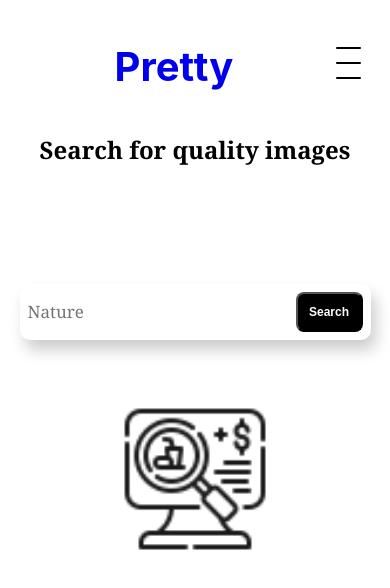
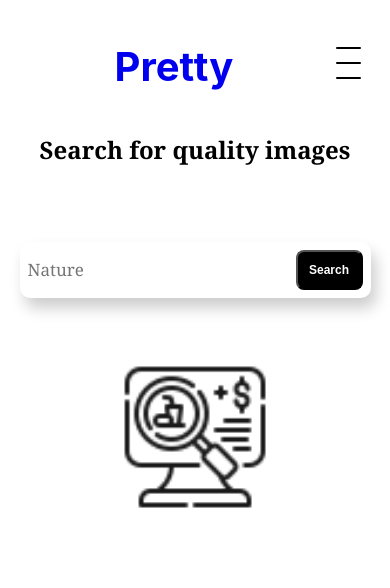
Before and after one commit to johnomeyo/pretty, a React (Create React App) app: page /search in a window 390 px wide. Shown: the top 588 px of the page. Built offline with nearby package versions, Linux system fonts and the light colour scheme; the HTML template or start-up script is replaced by a standard one.

Commit message:
fixed the search page

```diff
--- a/src/Components/Grid.css
+++ b/src/Components/Grid.css
@@ -1,4 +1,5 @@
 .grid-container {
+  width: 100dvb;
   margin: 2rem;
   display: grid;
   grid-template-columns: repeat(auto-fit, minmax(400px, 1fr));
@@ -11,7 +12,6 @@
 .grid-item img {
   width: 100%;
   height: 100%;
-  /* object-fit: fill; */
 }
 @media (max-width: 525px) {
   .grid-container {
--- a/src/Components/Search.css
+++ b/src/Components/Search.css
@@ -67,4 +67,10 @@
     width: 30px;
     padding: 0px;
   }
+  .search-suggestions {
+    width: auto;
+  }
+  .padding-div{
+    height: 5dvh;
+  }
 }
--- a/src/Components/SearchComponent.jsx
+++ b/src/Components/SearchComponent.jsx
@@ -40,9 +40,7 @@
         `https://api.unsplash.com/search/photos/?client_id=F00UCpYu88LP7MuIWVdSHaf8gM3udxMOEo6QMHwZNzc&query=${inputValue}`
       );
       const data = response.data.results;
-      // setImages((prevImages) => [...prevImages, ...data]);
       setImages(data);
-      console.log(images);
     } catch (e) {
       console.log(`An error ${e} occured`);
     }
@@ -57,6 +55,7 @@
     );
   });
   return (
+    <>
       <div className="search-container">
         <div className="search-bar">
           <input
@@ -68,8 +67,7 @@
           />
           <button onClick={searchImages}>{"Search"}</button>
         </div>
-
-      {inputValue === "" ? (
+        {images.length === 0 ? (
           <div>
             {inputValue === "" ? (
               <img src={SearchImage} alt="" />
@@ -81,5 +79,6 @@
           <div className="grid-container">{mappedSearchResults}</div>
         )}
       </div>
+    </>
   );
 };
```
Also changed, not shown: public/index.html (+0 -23 lines). Lines whose indentation alone changed are shown as unchanged.
